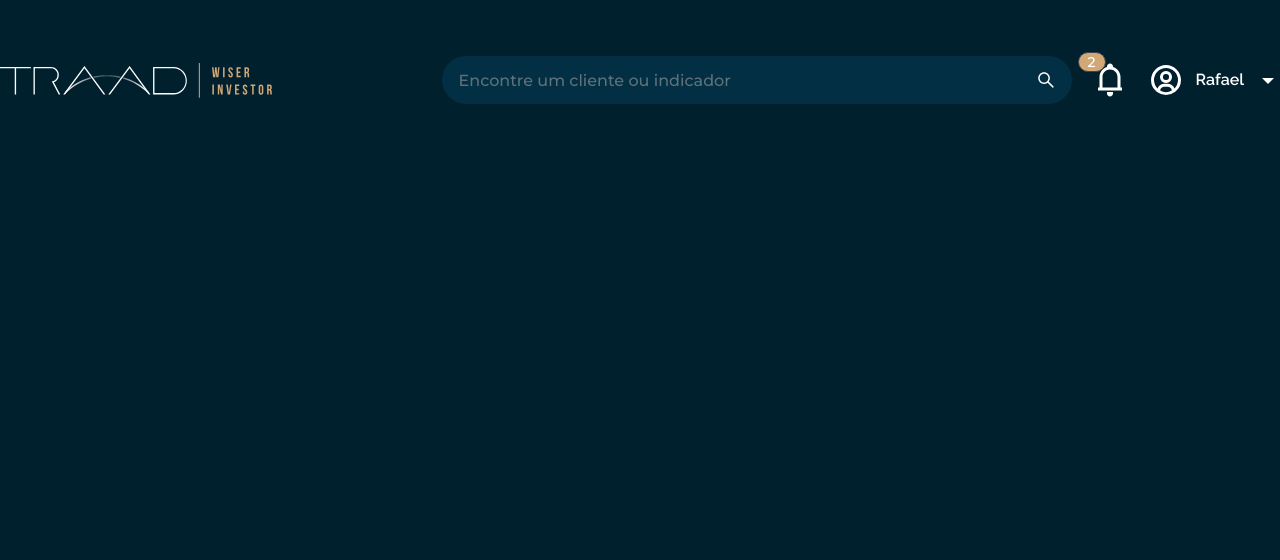
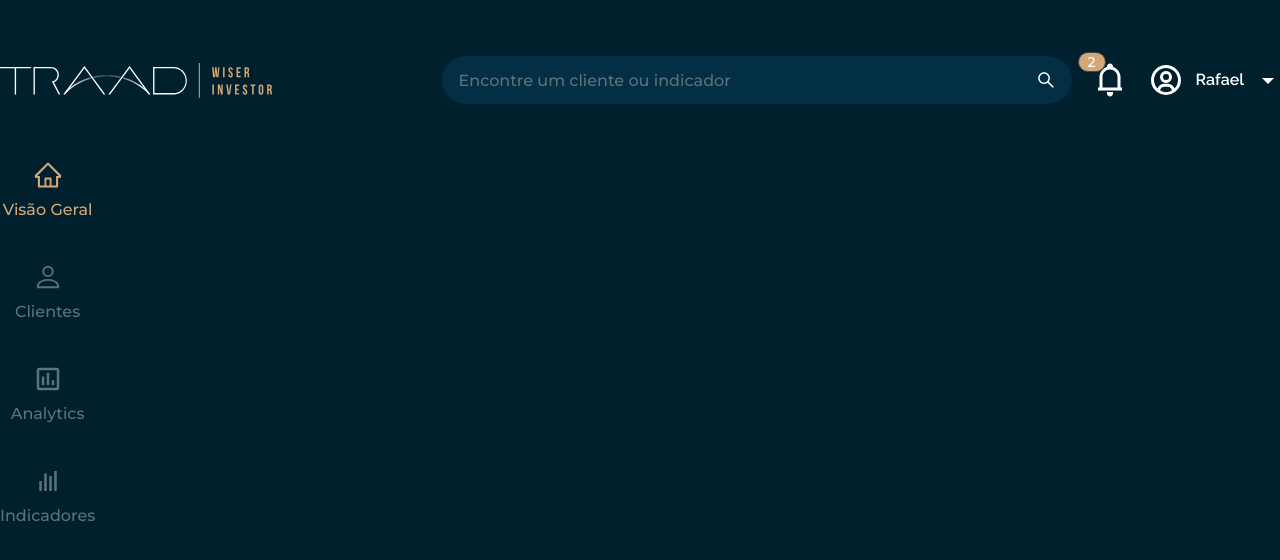
Before and after one commit to martinsmarcos6/boilerplate-nextjs, a Next.js app: page / in a window 1280 px wide. Shown: the top 560 px of the page. Built offline with nearby package versions, Linux system fonts and the light colour scheme; no server answers.

Commit message:
feat: add side menu

```diff
--- /dev/null
+++ b/src/components/SideMenu.tsx
@@ -0,0 +1,41 @@
+import React from 'react';
+
+import { AiOutlineHome } from 'react-icons/ai';
+import { BiBarChart } from 'react-icons/bi';
+import { BsPerson } from 'react-icons/bs';
+import { MdOutlineInsertChartOutlined } from 'react-icons/md';
+
+const SideMenu = () => {
+  return (
+    <aside className="max-w-max">
+      <ul className="flex flex-col gap-10">
+        <li className="text-primary cursor-pointer">
+          <div className="flex flex-col gap-2 items-center">
+            <AiOutlineHome className="text-3xl" />
+            <span className="whitespace-nowrap">Visão Geral</span>
+          </div>
+        </li>
+        <li className="text-secondary-text cursor-pointer">
+          <div className="flex flex-col gap-2 items-center">
+            <BsPerson className="text-3xl" />
+            <span className="whitespace-nowrap">Clientes</span>
+          </div>
+        </li>
+        <li className="text-secondary-text cursor-pointer">
+          <div className="flex flex-col gap-2 items-center">
+            <MdOutlineInsertChartOutlined className="text-3xl" />
+            <span className="whitespace-nowrap">Analytics</span>
+          </div>
+        </li>
+        <li className="text-secondary-text cursor-pointer">
+          <div className="flex flex-col gap-2 items-center">
+            <BiBarChart className="text-3xl" />
+            <span className="whitespace-nowrap">Indicadores</span>
+          </div>
+        </li>
+      </ul>
+    </aside>
+  );
+};
+
+export default SideMenu;
--- a/src/pages/index.tsx
+++ b/src/pages/index.tsx
@@ -1,10 +1,16 @@
 import React from 'react';
 
 import Header from '../components/Header';
+import SideMenu from '../components/SideMenu';
 import { withSSRGuest } from '../guards/withSSRGuest';
 
 const Index = () => {
-  return <Header />;
+  return (
+    <>
+      <Header />
+      <SideMenu />
+    </>
+  );
 };
 
 export default Index;
```
